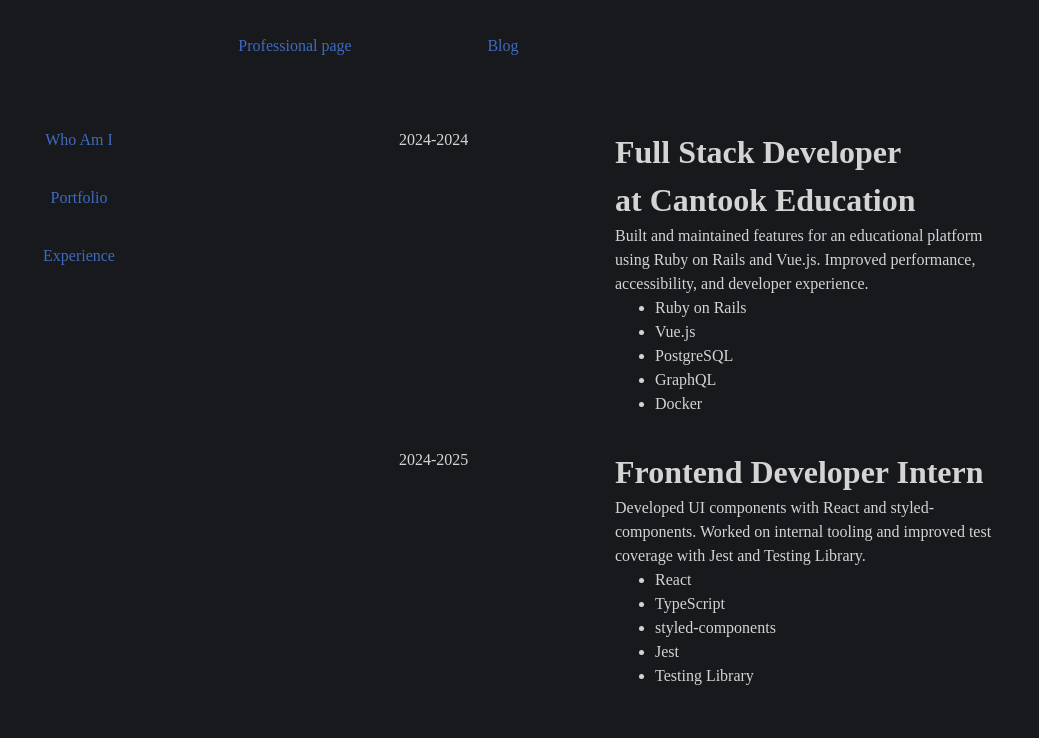
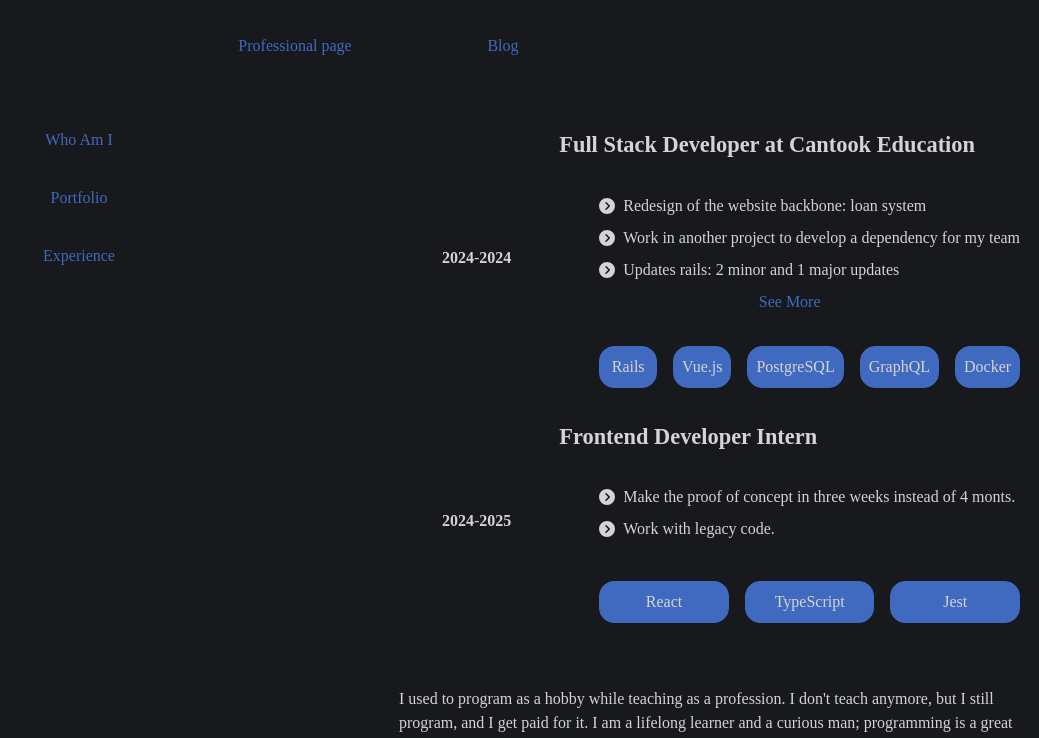
Before and after one commit to eguefif/personal_website_v4, a React (Vite) app in the folder frontend/: page / in a window 1280 px wide. Shown: the top 738 px of the page, without its empty margins (241-1280 px from the left). Built offline with nearby package versions, Linux system fonts and the light colour scheme.

Commit message:
Improve experience card

```diff
--- a/frontend/package.json
+++ b/frontend/package.json
@@ -10,6 +10,9 @@
     "preview": "vite preview"
   },
   "dependencies": {
+    "@fortawesome/fontawesome-svg-core": "^6.7.2",
+    "@fortawesome/free-solid-svg-icons": "^6.7.2",
+    "@fortawesome/react-fontawesome": "^0.2.2",
     "react": "^19.1.0",
     "react-dom": "^19.1.0",
     "styled-components": "^6.1.19"
--- a/frontend/src/components/GlobalStyles/GlobalStyles.tsx
+++ b/frontend/src/components/GlobalStyles/GlobalStyles.tsx
@@ -4,9 +4,9 @@ const GlobalStyles = createGlobalStyle`
     html {
       --color-white: hsl(250 0% 83.1%);
       --color-primary: hsl(220 50% 50%);
+      --color-secondary: hsl(120 50% 50%);
 
       --color-gray-400-transparent: hsla(250 0% 49.4% / 0.33);
-
     }
 
   body {
--- /dev/null
+++ b/frontend/src/components/ProfessionalPage/ProfessionalContent/Experience/AchievementsContainer.tsx
@@ -0,0 +1,61 @@
+import { styled } from 'styled-components';
+import { FontAwesomeIcon } from '@fortawesome/react-fontawesome';
+import { faCircleChevronRight } from '@fortawesome/free-solid-svg-icons';
+
+import AchievementsDropDown from './AchievementsDropDown';
+
+export default function AchievementsContainer({achievements}: {achievements: string[]}) {
+  let achievementsTag = achievements
+                      .slice(0, 3)
+                      .map((achievement, index) =>
+                          <Achievement key={index}>
+                              <FontAwesomeIcon icon={faCircleChevronRight} />
+                              {achievement}
+                          </Achievement>
+                      );
+
+  let dropDown;
+  if (achievements.length >= 3) {
+    const remainingAchievements = achievements.slice(3);
+    dropDown = <AchievementsDropDown achievements={remainingAchievements} />
+  }
+
+  return (
+        <AchievementWrapper>
+          <AchievementList>
+            {achievementsTag}
+          </AchievementList>
+          <RemainingAchievementWrapper>
+            {dropDown}
+          </RemainingAchievementWrapper>
+        </AchievementWrapper>
+  );
+
+}
+
+const AchievementWrapper = styled.div`
+  display: flex;
+  flex-direction: column;
+  gap: 8px;
+  margin-top: 8px;
+  margin-bottom: 8px;
+`;
+
+const RemainingAchievementWrapper = styled.div`
+  width: 100%;
+  text-align: center;
+`;
+
+
+export const AchievementList = styled.ul`
+  display: flex;
+  flex-direction: column;
+  gap: 8px;
+  list-style-type: none;
+`;
+
+export const Achievement = styled.li`
+  display: flex;
+  gap: 8px;
+  align-items: center;
+`;
--- /dev/null
+++ b/frontend/src/components/ProfessionalPage/ProfessionalContent/Experience/AchievementsDropDown.tsx
@@ -0,0 +1,49 @@
+import { styled } from 'styled-components';
+import { useState } from 'react';
+import { FontAwesomeIcon } from '@fortawesome/react-fontawesome';
+import { faCircleChevronRight } from '@fortawesome/free-solid-svg-icons';
+
+import { Achievement, AchievementList} from './AchievementsContainer';
+
+export default function AchievementsDropDown({achievements}: {achievements: string[]}) {
+  const [hidden, setHidden] = useState('none');
+
+  const achievementEntries = achievements
+                                    .map((achievement, index) =>
+                                      <Achievement key={index}>
+                                          <FontAwesomeIcon icon={faCircleChevronRight} />
+                                          {achievement}
+                                      </Achievement>
+                                  );
+
+  return (
+  <Wrapper
+      onMouseEnter={() => setHidden('flex')}
+      onMouseLeave={() => setHidden('none')} style={{ '--hidden': hidden }}
+    >
+      See More
+      <DropDown>
+        <AchievementList>
+          {achievementEntries}
+        </AchievementList>
+      </DropDown>
+  </Wrapper>
+  );
+}
+
+const Wrapper = styled.div`
+  position: relative;
+  color: var(--color-primary);
+  cursor: pointer;
+`;
+
+const DropDown = styled.div`
+  display: var(--hidden);
+  overflow: auto;
+  position: absolute;
+  top: 15px;
+  left: 30px;
+  background-color: var(--color-secondary);
+  padding: 16px;
+  border-radius: 5px;
+`;
--- a/frontend/src/components/ProfessionalPage/ProfessionalContent/Experience/ExperienceCard.tsx
+++ b/frontend/src/components/ProfessionalPage/ProfessionalContent/Experience/ExperienceCard.tsx
@@ -1,6 +1,7 @@
 import { styled } from 'styled-components';
 
 import type { Experience } from './data';
+import AchievementsContainer from './AchievementsContainer';
 
 export default function Experience({experience} : {experience: Experience}) {
 
@@ -12,13 +13,13 @@ export default function Experience({experience} : {experience: Experience}) {
     <Wrapper>
       <Years>
         <Year>{experience.start}</Year>
-        -
+        <span>-</span>
         <Year>{experience.end}</Year>
       </Years>
 
       <Main>
         <JobTitle>{experience.title} </JobTitle>
-        <JobDescription>{experience.description} </JobDescription>
+        <AchievementsContainer achievements={experience.achievements} />
         <TechList>
           {techEntries}
         </TechList>
@@ -27,25 +28,50 @@ export default function Experience({experience} : {experience: Experience}) {
   );
 }
 
+
 const Wrapper = styled.div`
   display: flex;
   gap: 24px;
 `;
 
 const Years = styled.div`
-  flex: 1;
+  flex-shrink: 999;
+  max-width: 150px;
+  display: flex;
+  justify-content: center;
+  align-items: center;
+  padding: 24px;
 `;
 
-const Year = styled.span``;
-
 const Main = styled.div`
-  flex: 2
+  flex: 1;
+  display: flex;
+  flex-direction: column;
+  gap: 24px;
 `;
 
-const JobTitle = styled.h1``;
+const Year = styled.span`
+  font-weight: 700;
+`;
 
-const JobDescription = styled.div``;
 
-const TechList = styled.ul``;
+const JobTitle = styled.h1`
+  font-size: 1.4rem;
+`;
 
-const TechEntry = styled.li``;
+const TechList = styled.ul`
+  display: flex;
+  gap: 16px;
+  align-items: center;
+`;
+
+const TechEntry = styled.li`
+  padding: 8px;
+  list-style-type: none;
+  border-radius: 15px;
+  border: 1px solid var(--color-primary);
+  background-color: var(--color-primary);
+  text-align: center;
+  height: 100%;
+  width: 100%;
+`;
--- a/frontend/src/components/ProfessionalPage/ProfessionalContent/Experience/data.tsx
+++ b/frontend/src/components/ProfessionalPage/ProfessionalContent/Experience/data.tsx
@@ -3,7 +3,7 @@ export interface Experience {
   start: number,
   end: number,
   title: string,
-  description: string,
+  achievements: string[],
   tech: string[],
 }
 
@@ -12,17 +12,25 @@ const EXPERIENCES: Experience[] = [
     id: 0,
     start: 2024,
     end: 2024,
+    achievements: [
+      "Redesign of the website backbone: loan system",
+      "Work in another project to develop a dependency for my team",
+      "Updates rails: 2 minor and 1 major updates",
+      "Implements analytical data report for the platform"
+    ],
     title: "Full Stack Developer at Cantook Education",
-    description: "Built and maintained features for an educational platform using Ruby on Rails and Vue.js. Improved performance, accessibility, and developer experience.",
-    tech: ["Ruby on Rails", "Vue.js", "PostgreSQL", "GraphQL", "Docker"]
+    tech: ["Rails", "Vue.js", "PostgreSQL", "GraphQL", "Docker"]
   },
   {
     id: 1,
     start: 2024,
     end: 2025,
     title: "Frontend Developer Intern",
-    description: "Developed UI components with React and styled-components. Worked on internal tooling and improved test coverage with Jest and Testing Library.",
-    tech: ["React", "TypeScript", "styled-components", "Jest", "Testing Library"]
+    achievements: [
+      "Make the proof of concept in three weeks instead of 4 monts.",
+      "Work with legacy code.",
+    ],
+    tech: ["React", "TypeScript", "Jest"]
   }
 ]
 
--- a/frontend/src/components/ProfessionalPage/ProfessionalContent/ProfessionalContent.tsx
+++ b/frontend/src/components/ProfessionalPage/ProfessionalContent/ProfessionalContent.tsx
@@ -14,7 +14,7 @@ export default function ProfessionalContent() {
 }
 
 const Wrapper = styled.div`
-  max-width: 600px;
+  max-width: 700px;
   display: flex;
   flex-direction: column;
   gap: 64px;
```
Also changed, not shown: 1 other file (tests, documents, lock files or other folders).
